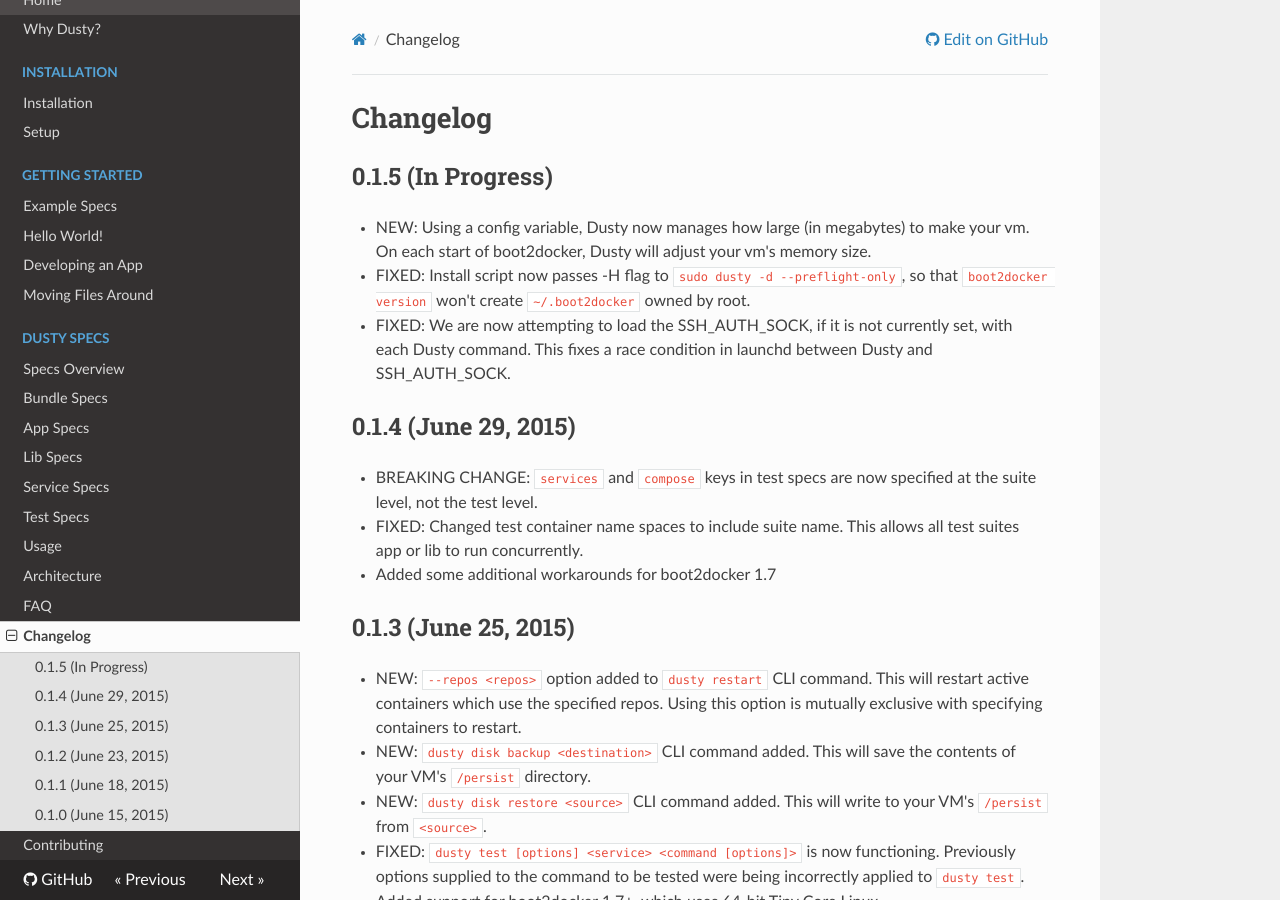
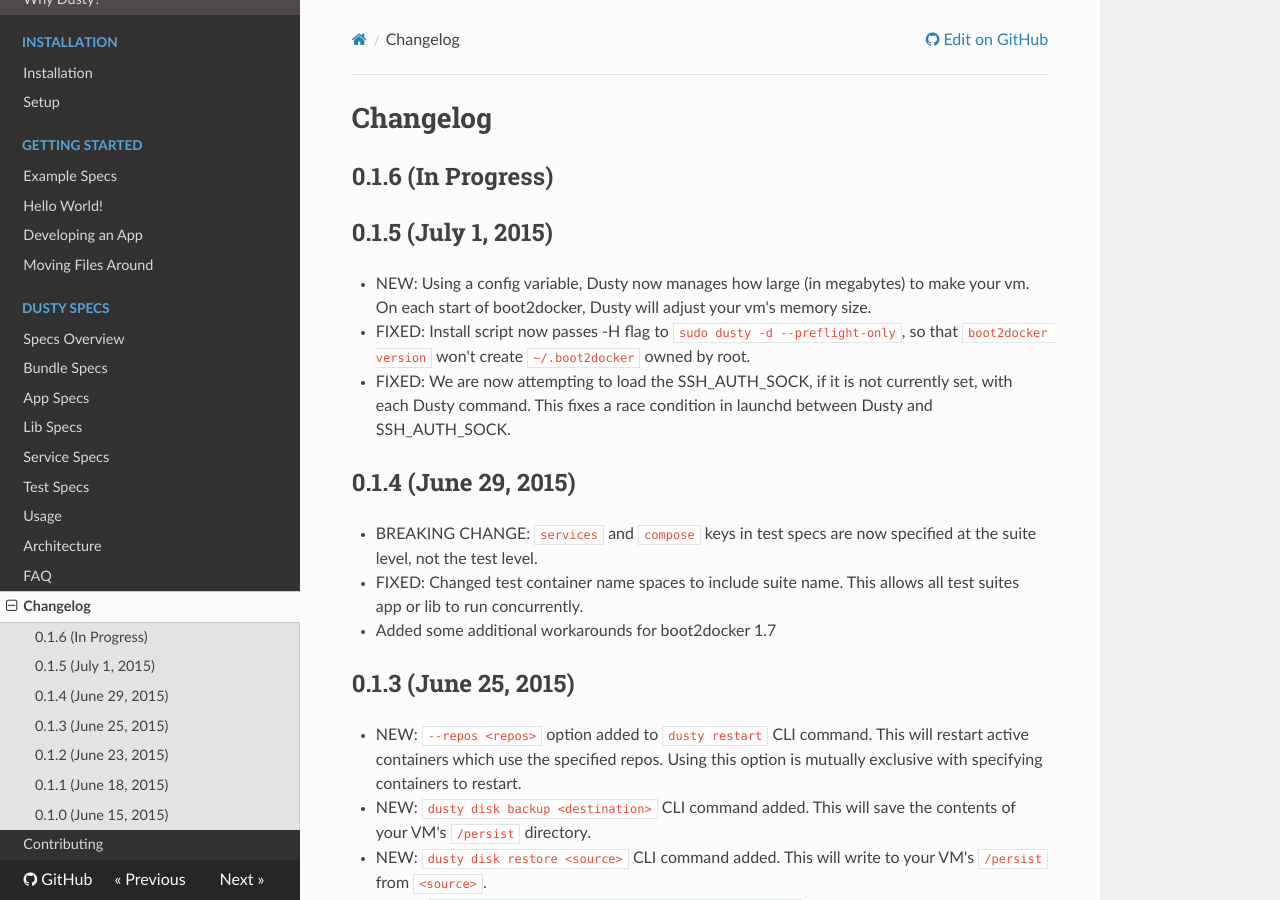
Before and after one commit to gamechanger/dusty, an MkDocs documentation site: the page built from docs/changelog.md, in a window 1280 px wide and 900 px high. Built offline with MkDocs 1.6.1, drawn with Linux system fonts in a browser that asks for light colours; nearby versions of some CDN libraries; old or Windows-style settings are respelled for this version of MkDocs.

Commit message:
update the changelog

```diff
--- a/docs/changelog.md
+++ b/docs/changelog.md
@@ -1,6 +1,8 @@
 # Changelog
 
-## 0.1.5 (In Progress)
+## 0.1.6 (In Progress)
+
+## 0.1.5 (July 1, 2015)
   * NEW: Using a config variable, Dusty now manages how large (in megabytes) to make your vm.  On each start of boot2docker, Dusty will adjust your vm's memory size.
 
   * FIXED: Install script now passes -H flag to `sudo dusty -d --preflight-only`, so that `boot2docker version` won't create `~/.boot2docker` owned by root.
@@ -22,14 +24,11 @@
 
   * Added support for boot2docker 1.7+, which uses 64-bit Tiny Core Linux
 
-
 ## 0.1.2 (June 23, 2015)
   * NEW: Commands are now placed in a file, copied over to the container and the file containing the commands is run. This allows you to use & in your commands.
 
   * `repo` and `mount` keys in app specs are now optional
   * We have switched to using docker-compose 1.3. https://github.com/docker/compose/releases/tag/1.3.0
-
-
 
 ## 0.1.1 (June 18, 2015)
   * BREAKING CHANGE: We have changed the types of some of the values in app, lib, and test schema.  All commands to run in the container are now lists instead of single strings.
@@ -38,6 +37,5 @@
 
   * FIXED: `dusty setup` now looks for your nginx config in all 3 default locations.
 
-
 ## 0.1.0 (June 15, 2015)
   * Initial release
```
